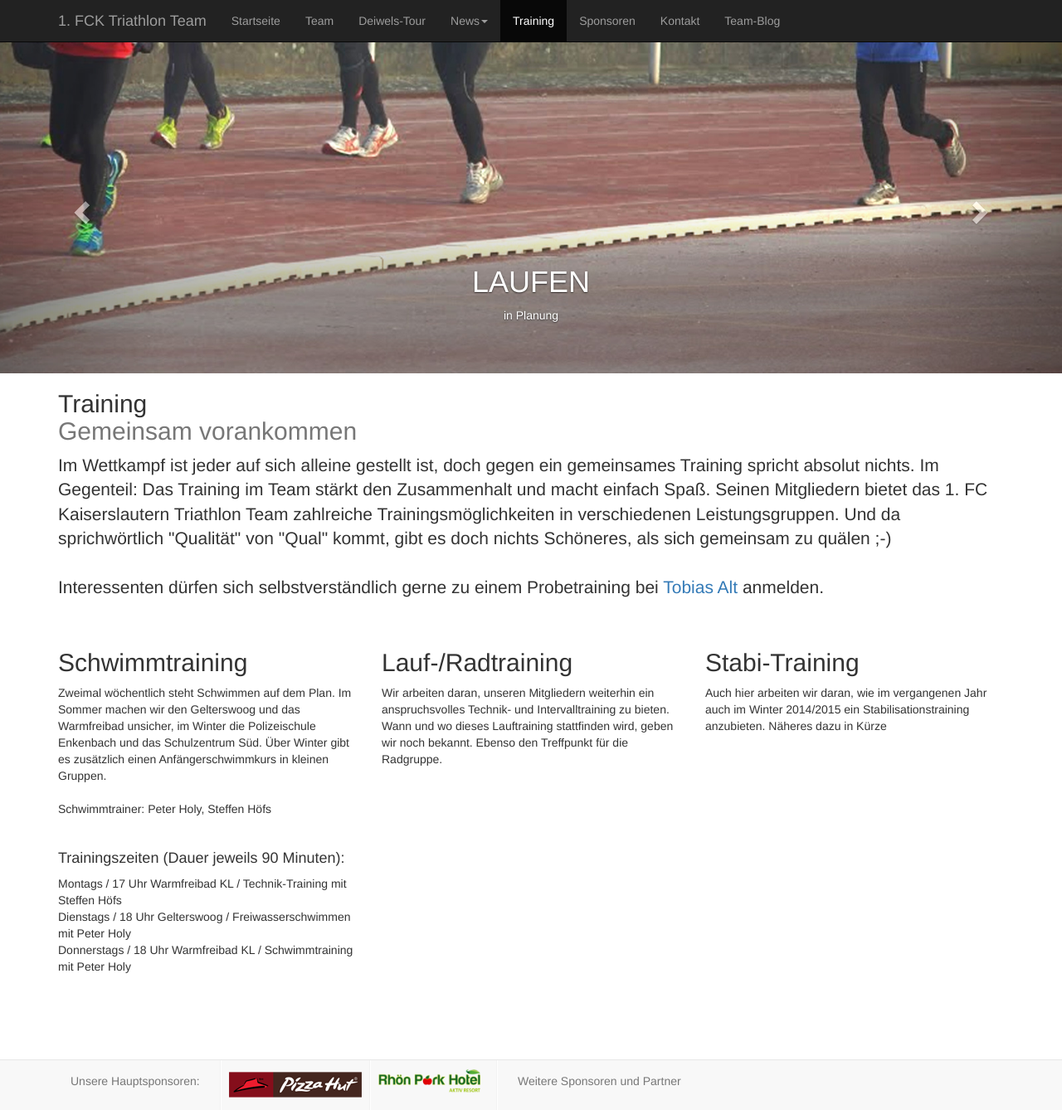
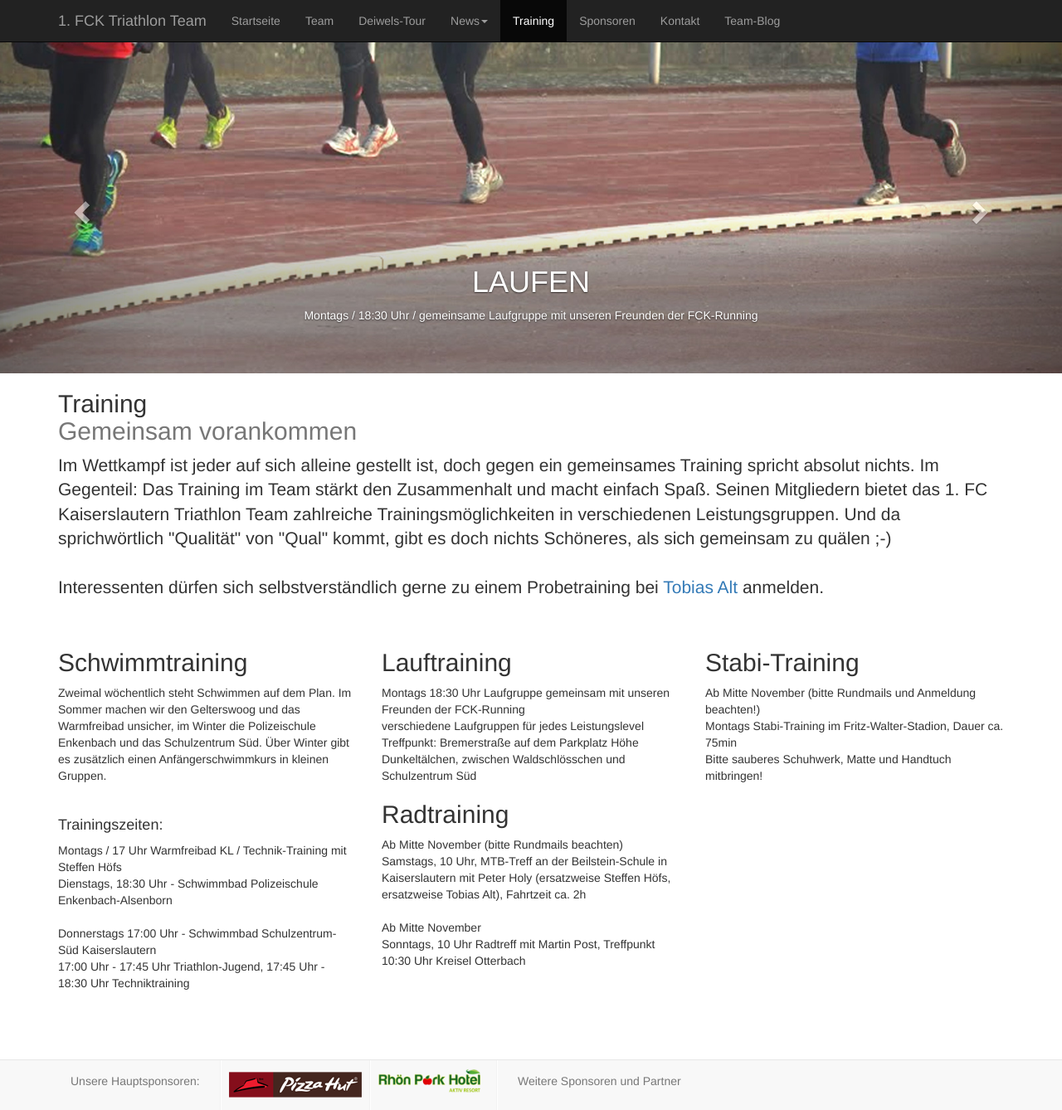
Before and after one commit to FCK-Triathlon-Team/fck-triathlon-team.github.io, a Jekyll site: the page built from training.html, in a window 1280 px wide and 1338 px high. Shown: the whole window at 83% size. Built offline with Jekyll 4.4.1, drawn with Linux system fonts in a browser that asks for light colours; nearby versions of some CDN libraries; Markdown is read by kramdown in place of the engine named in the settings.

Commit message:
New schedule

```diff
--- a/training.html
+++ b/training.html
@@ -11,11 +11,9 @@ title: 1.FC Kaiserslautern Triathlon Team
 				<div class="carousel-caption">
 					<h1>SCHWIMMEN</h1>
 					<p>
-					Montags / 17 Uhr Warmfreibad KL / Technik-Training mit Steffen Höfs
+										Dienstags / 18:30 Uhr Schwimmbad Polizeischule Enkenbach-Alsenborn
 						<br>
-						Dienstags / 18 Uhr Gelterswoog / Freiwasserschwimmen mit Peter Holy
-						<br>
-						Donnerstags / 18 Uhr Warmfreibad KL / Schwimmtraining mit Peter Holy
+						Donnerstags / 17 Uhr Schwimmbad Schulzentrum-Süd Kaiserslautern / 17:00 Uhr - 17:45 Uhr Triathlon-Jugend, 17:45 Uhr - 18:30 Uhr Techniktraining
 					</p>
 				</div>
 			</div>
@@ -26,7 +24,7 @@ title: 1.FC Kaiserslautern Triathlon Team
 				<div class="carousel-caption">
 					<h1>LAUFEN</h1>
 					<p>
-						in Planung
+						Montags / 18:30 Uhr / gemeinsame Laufgruppe mit unseren Freunden der FCK-Running
 					</p>
 				</div>
 			</div>
@@ -37,7 +35,7 @@ title: 1.FC Kaiserslautern Triathlon Team
 				<div class="carousel-caption">
 					<h1>STABI</h1>
 					<p>
-
+						Montags / Fritz-Walter-Stadion / Dauer ca. 75min
 					</p>
 				</div>
 			</div>
@@ -48,7 +46,7 @@ title: 1.FC Kaiserslautern Triathlon Team
 				<div class="carousel-caption">
 					<h1>RADFAHREN</h1>
 					<p>
-
+						Ab Mitte November / Bitte Rundmail beachten!
 					</p>
 				</div>
 			</div>
@@ -81,24 +79,36 @@ title: 1.FC Kaiserslautern Triathlon Team
 			<p>
 				Zweimal wöchentlich steht Schwimmen auf dem Plan. Im Sommer machen wir den Gelterswoog und das Warmfreibad unsicher, im Winter die Polizeischule Enkenbach und das Schulzentrum Süd. Über Winter gibt es zusätzlich einen Anfängerschwimmkurs in kleinen Gruppen.
 				<br>
-				<br>
-				Schwimmtrainer: Peter Holy, Steffen Höfs
+
 			</p>
-			<br><h4>Trainingszeiten (Dauer jeweils 90 Minuten):</h4>
+			<br><h4>Trainingszeiten:</h4>
 <p>
 Montags / 17 Uhr Warmfreibad KL / Technik-Training mit Steffen Höfs
 						<br>
-						Dienstags / 18 Uhr Gelterswoog / Freiwasserschwimmen mit Peter Holy
-						<br>
-						Donnerstags / 18 Uhr Warmfreibad KL / Schwimmtraining mit Peter Holy<br></p>
+						Dienstags, 18:30 Uhr - Schwimmbad Polizeischule Enkenbach-Alsenborn<br><br>
+
+Donnerstags 17:00 Uhr - Schwimmbad Schulzentrum-Süd Kaiserslautern<br>
+17:00 Uhr - 17:45 Uhr Triathlon-Jugend, 17:45 Uhr - 18:30 Uhr Techniktraining<br></p>
 
 		</div><!-- /.col-lg-4 -->
 		<div class="col-lg-4">
 
-			<h2>Lauf-/Radtraining</h2>
+			<h2>Lauftraining</h2>
 			<p>
-				Wir arbeiten daran, unseren Mitgliedern weiterhin ein anspruchsvolles Technik- und Intervalltraining zu bieten. Wann und wo dieses Lauftraining stattfinden wird, geben wir noch bekannt. Ebenso den Treffpunkt für die Radgruppe.
-				<br><br><br>
+				Montags 18:30 Uhr Laufgruppe gemeinsam mit unseren Freunden der FCK-Running<br>
+verschiedene Laufgruppen für jedes Leistungslevel<br>Treffpunkt: Bremerstraße
+auf dem Parkplatz Höhe Dunkeltälchen, zwischen Waldschlösschen und Schulzentrum Süd
+				<br>
+				<h2>Radtraining</h2>
+			<p>
+				Ab Mitte November (bitte Rundmails beachten)<br>
+Samstags, 10 Uhr, MTB-Treff an der Beilstein-Schule in Kaiserslautern
+mit Peter Holy (ersatzweise Steffen Höfs, ersatzweise Tobias Alt),
+Fahrtzeit ca. 2h<br><br>
+Ab Mitte November<br>
+Sonntags, 10 Uhr Radtreff mit Martin Post, Treffpunkt 10:30 Uhr Kreisel Otterbach
+				<br>
+				<br><br>
 
 			</p></div><!-- /.col-lg-4 -->
 
@@ -106,7 +116,9 @@ Montags / 17 Uhr Warmfreibad KL / Technik-Training mit Steffen Höfs
 
 			<h2>Stabi-Training</h2>
 			<p>
-				Auch hier arbeiten wir daran, wie im vergangenen Jahr auch im Winter 2014/2015 ein Stabilisationstraining anzubieten. Näheres dazu in Kürze
+				Ab Mitte November (bitte Rundmails und Anmeldung beachten!)<br>
+Montags Stabi-Training im Fritz-Walter-Stadion, Dauer ca. 75min<br>
+Bitte sauberes Schuhwerk, Matte und Handtuch mitbringen!
 				<br>
 
 		</div><!-- /.col-lg-4 -->
```
